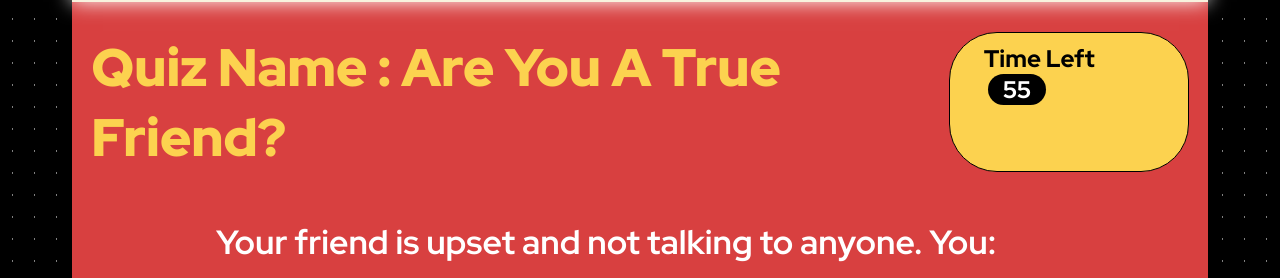
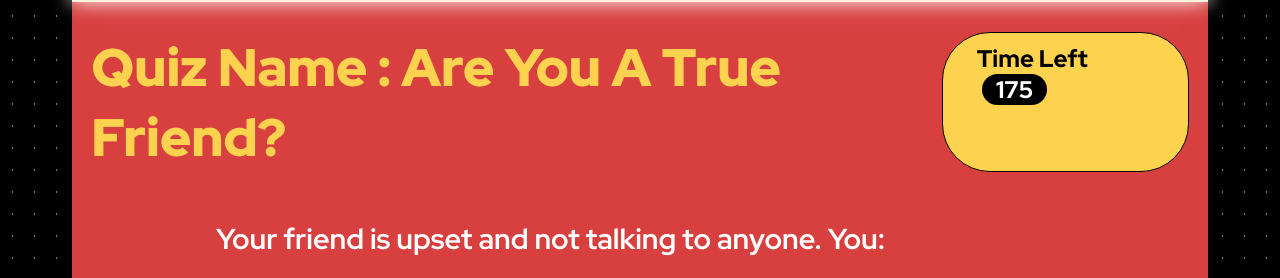
Before and after one commit to siri-sontha/onlinequiz, a plain HTML site: page onlinequiz/quiz.html in a window 1280 px wide. Shown: the part 906-1184 px from the top of the page. Drawn offline with Linux system fonts and the light colour scheme; a web font is replaced by a local one.

Commit message:
more updates

```diff
--- a/onlinequiz/quiz.js
+++ b/onlinequiz/quiz.js
@@ -104,7 +104,7 @@ const quizData = [
 ];
 
 
-let timeLeft = 60;
+let timeLeft = 180;
 const timer = document.querySelector('.timer');
 let timerInterval;
 
@@ -143,11 +143,11 @@ const optionButtons = [
 
 function showQuestion() {
     const q = quizData[currentQuestion];
-    question.textContent += q.question;
+    question.textContent = q.question;
     questionNum.textContent = currentQuestion + 1;
     q.options.forEach((option, index) => {
     const button = optionButtons[index];
-    button.textContent += option;
+    button.textContent = option;
     button.style.backgroundColor = ''; // reset background color
     button.style.display = 'inline-block';
     button.disabled = false;
--- a/onlinequiz/style.css
+++ b/onlinequiz/style.css
@@ -1297,7 +1297,7 @@ nav ul {
     font-optical-sizing: auto;
     font-weight: 700;
     font-style: normal;
-    font-size: 1.4rem;
+    font-size: 1.2rem;
     color: white;
     margin: 2rem 6rem 0.8rem 6rem;
 }
```
Also changed, not shown: onlinequiz/index.html (+1 -1 lines), onlinequiz/quizDesc.html (+1 -1 lines).
